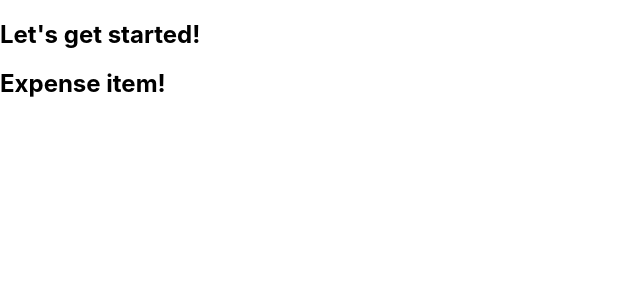
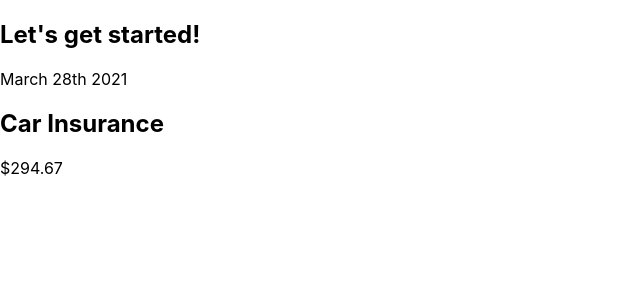
Before and after one commit to 0xAureoleNode/course-react-basic, a React (Create React App) app: page / in a window 1280 px wide. Shown: the top 300 px of the page, without its empty margins (0-640 px from the left). Built offline with nearby package versions, Linux system fonts and the light colour scheme.

Commit message:
add some other commit content

```diff
--- a/src/Components/Expenseltem.js
+++ b/src/Components/Expenseltem.js
@@ -1,6 +1,15 @@
 // a react component is just a js function
 const ExpenseItem = () => {
-  return <h2>Expense item!</h2>;
+  return (
+    // only have one root element
+    <div>
+      <div>March 28th 2021</div>
+      <div>
+        <h2>Car Insurance</h2>
+        <div>$294.67</div>
+      </div>
+    </div>
+  );
 };
 
 export default ExpenseItem;
```
